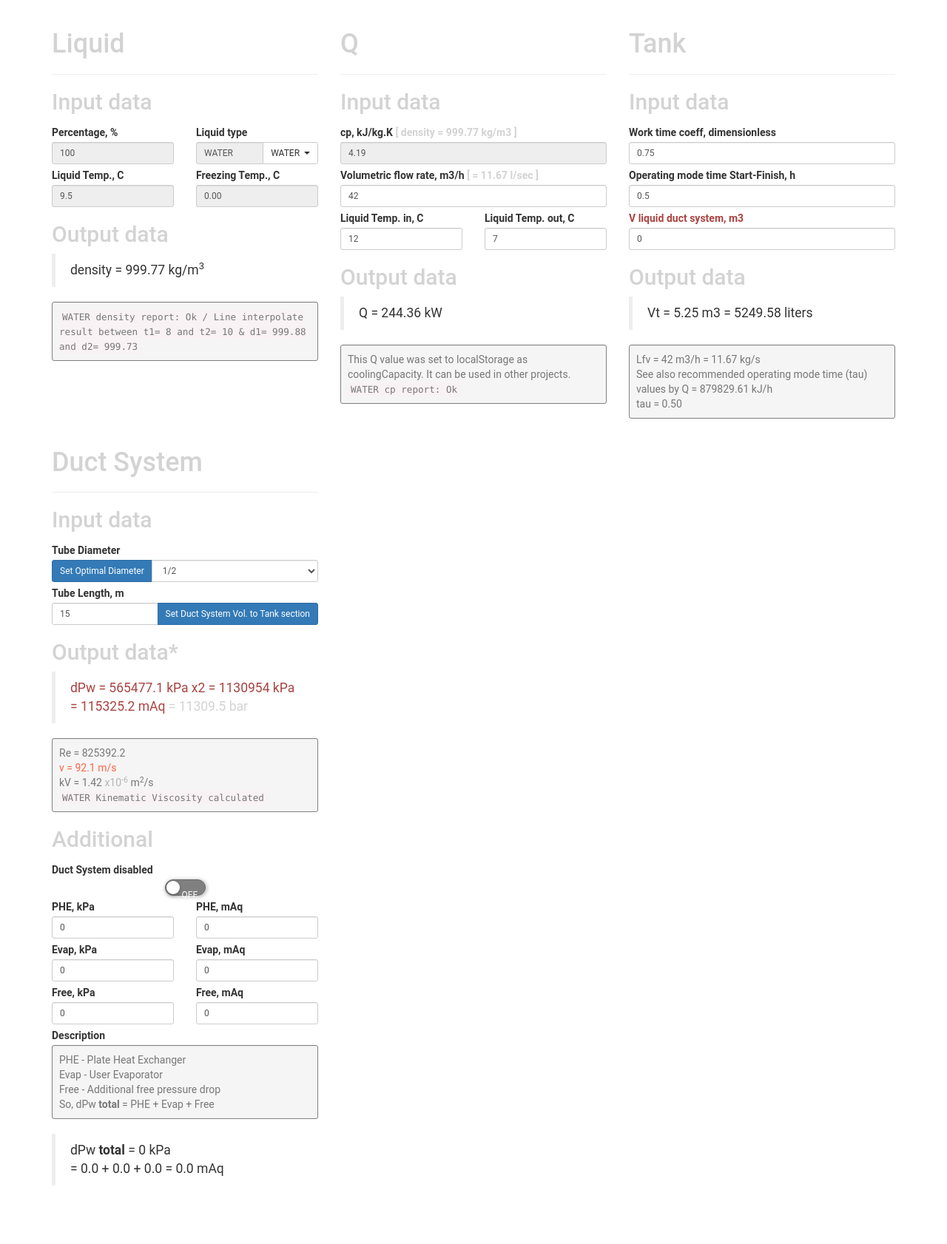
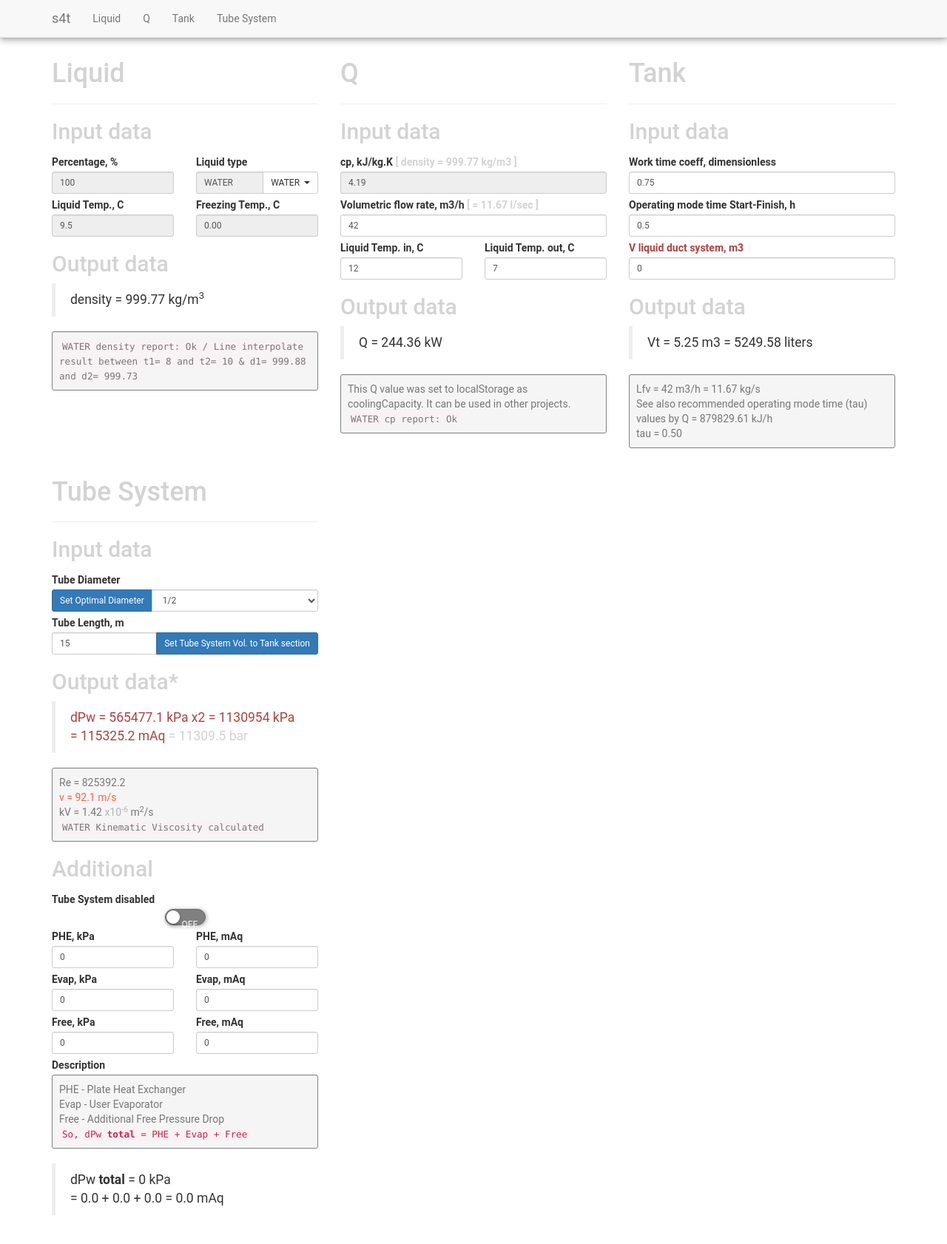
Before and after one commit to pravosleva/auxiliary-calc, a React app: page / in a window 1280 px wide. Shown: the whole page at 74% size. Built offline with nearby package versions, Linux system fonts and the light colour scheme.

Commit message:
Updates
- DuctSystem renamed to TubeSystem
- Local navigation added as Nav component
- TODO: Need to add modal for additional comments

```diff
--- a/package.json
+++ b/package.json
@@ -3,6 +3,7 @@
   "version": "0.1.0",
   "private": true,
   "dependencies": {
+    "jquery": "^3.3.1",
     "rc-switch": "^1.6.0",
     "react": "^15.6.1",
     "react-dom": "^15.6.1",
--- a/src/components/AsyncApp.js
+++ b/src/components/AsyncApp.js
@@ -3,7 +3,8 @@ import '../css/index.css';
 import Q from './Q';
 import Liquid from './Liquid';
 import Tank from './Tank';
-import DuctSystem from './DuctSystem';
+import TubeSystem from './TubeSystem';
+import Nav from './Nav';
 
 /*
 *                             COMPONENT STRUCTURE
@@ -19,7 +20,9 @@ import DuctSystem from './DuctSystem';
 class AsyncApp extends Component {
   render() {
     return (
-      <div className='container' style={{marginBottom:'35px'}}>
+      <div>
+        <Nav />
+        <div className='container' style={{marginBottom:'35px', marginTop:'40px'}}>
           <div className='row'>
 
             <div className='col-lg-4 col-md-4 col-sm-6 col-xs-12'>
@@ -49,7 +52,8 @@ class AsyncApp extends Component {
           </div>
           <div className='row'>
             <div className='col-lg-4 col-md-4 col-sm-6 col-xs-12'>
-            <DuctSystem {...this.props} />
+              <TubeSystem {...this.props} />
+            </div>
           </div>
         </div>
       </div>
--- a/src/components/Liquid/LiquidParameters.js
+++ b/src/components/Liquid/LiquidParameters.js
@@ -32,8 +32,9 @@ let LiquidParameters = (function() {
           });
           if (percentage > 45.0 || percentage < 25.0) {
             msg = `Кинематическая вязкость может быть расчитана корректно для ${liquidType} 20% .. 52%`;
+            result = 0.0;
           } else {
-            msg = `Kinematic Viscosity ${liquidType} ${percentage}% t = ${temperature} C`;
+            msg = `Kinematic Viscosity ${liquidType} ${percentage}% for t = ${temperature} C`;
           }
           break;
         case 'MPG':
--- a/src/components/Liquid/index.js
+++ b/src/components/Liquid/index.js
@@ -77,7 +77,7 @@ class Glycole extends Component {
       percentageRange = LiquidParameters.density({liquidType, temperature, percentage}).diagram.percentage;
     return (
       <div>
-        <h1>Liquid</h1>
+        <h1 id='liquid'>Liquid</h1>
         <hr />
 
         <h2>Input data</h2>
--- /dev/null
+++ b/src/components/Nav/index.js
@@ -0,0 +1,42 @@
+import React, { Component } from 'react';
+import LiquidParameters from '../Liquid/LiquidParameters';// For cp calc
+
+//css..
+
+class Nav extends Component {
+  constructor(props){
+    super(props);
+    //this.state = {};
+    //this.axiosReqForClientlist = this.axiosReqForClientlist.bind(this);
+    this.toggler = this.toggler.bind(this);
+  }
+  toggler (e) {
+    e.stopPropagation();
+    // will be done by jQuery for .scroll-by-local-link
+  }
+  render() {
+    return (
+      <nav className='navbar navbar-default navbar-fixed-top shadow'>
+        <div className='container'>
+          <div className='navbar-header'>
+            <button className='navbar-toggle collapsed' type='button' data-toggle='collapse' data-target='#navbar-collapse' aria-expanded='false'>
+              Toggle navigation
+            </button>
+            <a className='navbar-brand' href='/'>s4t</a>
+          </div>
+          <div className='collapse navbar-collapse' id='navbar-collapse'>
+            <ul className='nav navbar-nav navbar-left'>
+              <li><a href='#liquid' className='scroll-by-local-link' onClick={this.toggler}>Liquid</a></li>
+              <li><a href='#q' className='scroll-by-local-link' onClick={this.toggler}>Q</a></li>
+              <li><a href='#tank' className='scroll-by-local-link' onClick={this.toggler}>Tank</a></li>
+              <li><a href='#tubeSystem' className='scroll-by-local-link' onClick={this.toggler}>Tube System</a></li>
+            </ul>
+          </div>
+        </div>
+
+      </nav>
+    );
+  }
+}
+
+export default Nav;
--- a/src/components/Q/index.js
+++ b/src/components/Q/index.js
@@ -72,7 +72,7 @@ class Q extends Component {
 
     return (
       <div>
-        <h1>Q</h1>
+        <h1 id='q'>Q</h1>
         <hr />
 
         <h2>Input data</h2>
--- a/src/components/Tank/index.js
+++ b/src/components/Tank/index.js
@@ -75,7 +75,7 @@ class Tank extends Component {
 
     return (
       <div>
-        <h1>Tank</h1>
+        <h1 id='tank'>Tank</h1>
         <hr />
 
         <h2>Input data</h2>
--- a/src/components/DuctSystem/index.js
+++ b/src/components/TubeSystem/index.js
@@ -5,7 +5,7 @@ import LiquidParameters from '../Liquid/LiquidParameters';// For cp calc
 import Switch from 'rc-switch';
 import '../../css/rc-switch-custom.css';
 
-class DuctSystem extends Component {
+class TubeSystem extends Component {
   constructor(props){
     super(props);
     //this.state = {};
@@ -20,7 +20,7 @@ class DuctSystem extends Component {
     let {
       tubeDiameter, tubeLength, diameterOptions,
       PHE_dPw_kPa, PHE_dPw_mAq, Evap_dPw_kPa, Evap_dPw_mAq, free_dPw_kPa, free_dPw_mAq,
-      enableDuctSystem_switcher,
+      enableTubeSystem_switcher,
     } = obj.TubePressureDropFormState;
     switch(propName){
       case 'tubeDiameter': tubeDiameter = Number(e.target.value); break;
@@ -54,12 +54,12 @@ class DuctSystem extends Component {
     this.props.updateTubePressureDropFormState({
       tubeDiameter, tubeLength, diameterOptions,
       PHE_dPw_kPa, PHE_dPw_mAq, Evap_dPw_kPa, Evap_dPw_mAq, free_dPw_kPa, free_dPw_mAq,
-      enableDuctSystem_switcher,
+      enableTubeSystem_switcher,
     });
   }
   setLiquidVolumeToTankSection () {
     const { obj } = this.props;
-    let { tubeDiameter, tubeLength, diameterOptions, PHE_dPw_kPa, PHE_dPw_mAq, Evap_dPw_kPa, Evap_dPw_mAq, free_dPw_kPa, free_dPw_mAq, enableDuctSystem_switcher } = obj.TubePressureDropFormState;
+    let { tubeDiameter, tubeLength, diameterOptions, PHE_dPw_kPa, PHE_dPw_mAq, Evap_dPw_kPa, Evap_dPw_mAq, free_dPw_kPa, free_dPw_mAq, enableTubeSystem_switcher } = obj.TubePressureDropFormState;
     let { workTimeCoefficient, operatingModeTime, totalLiquidDuctSystemVolume } = obj.TankFormState,
       liquidVolumeInTubes = (Math.PI*(tubeDiameter/2)*tubeLength)*2; // x2 - т.к. туда и обратно
     this.props.updateTankFormState({ workTimeCoefficient, operatingModeTime, totalLiquidDuctSystemVolume: liquidVolumeInTubes });
@@ -69,7 +69,7 @@ class DuctSystem extends Component {
     myPromise.then(() => {
       const { obj } = this.props;
       let { liquidType, temperature, percentage } = obj.LiquidFormState,
-        { tubeDiameter, tubeLength, diameterOptions, PHE_dPw_kPa, PHE_dPw_mAq, Evap_dPw_kPa, Evap_dPw_mAq, free_dPw_kPa, free_dPw_mAq, enableDuctSystem_switcher } = obj.TubePressureDropFormState,
+        { tubeDiameter, tubeLength, diameterOptions, PHE_dPw_kPa, PHE_dPw_mAq, Evap_dPw_kPa, Evap_dPw_mAq, free_dPw_kPa, free_dPw_mAq, enableTubeSystem_switcher } = obj.TubePressureDropFormState,
         volumetricFlowRate = obj.QFormState.volumetricFlowRate,
         kinematicViscosity = LiquidParameters.getKinematicViscosity({ liquidType, percentage, temperature }).result;
       for(let i=0, max=diameterOptions.length; i<max; i++){
@@ -87,7 +87,7 @@ class DuctSystem extends Component {
         }
       }
 
-      this.props.updateTubePressureDropFormState({ tubeDiameter, tubeLength, diameterOptions, PHE_dPw_kPa, PHE_dPw_mAq, Evap_dPw_kPa, Evap_dPw_mAq, free_dPw_kPa, free_dPw_mAq, enableDuctSystem_switcher });
+      this.props.updateTubePressureDropFormState({ tubeDiameter, tubeLength, diameterOptions, PHE_dPw_kPa, PHE_dPw_mAq, Evap_dPw_kPa, Evap_dPw_mAq, free_dPw_kPa, free_dPw_mAq, enableTubeSystem_switcher });
     })
     .then(() => {
       const { obj } = this.props;
@@ -95,7 +95,7 @@ class DuctSystem extends Component {
         {
           tubeDiameter, tubeLength, diameterOptions,
           //PHE_dPw_kPa, PHE_dPw_mAq, Evap_dPw_kPa, Evap_dPw_mAq,
-          //enableDuctSystem_switcher,
+          //enableTubeSystem_switcher,
         } = obj.TubePressureDropFormState,
         liquidVolumeInTubes = (Math.PI*(tubeDiameter/2)*tubeLength)*2; // x2 - т.к. туда и обратно
       this.props.updateTankFormState({ workTimeCoefficient, operatingModeTime, totalLiquidDuctSystemVolume: liquidVolumeInTubes });
@@ -105,16 +105,16 @@ class DuctSystem extends Component {
     })
     .catch((err) => {alert(err)})
   }
-  enableDuctSystem (ev) {
+  enableTubeSystem (ev) {
     let { TubePressureDropFormState } = this.props.obj;
-    TubePressureDropFormState.enableDuctSystem_switcher = !TubePressureDropFormState.enableDuctSystem_switcher;
+    TubePressureDropFormState.enableTubeSystem_switcher = !TubePressureDropFormState.enableTubeSystem_switcher;
     this.props.updateTubePressureDropFormState( TubePressureDropFormState );
   }
   render() {
     const { obj } = this.props;
     let { liquidType, temperature, percentage } = obj.LiquidFormState;
     //let { liquidTemperatureIn, liquidTemperatureOut } = obj.QFormState;
-    let { tubeDiameter, tubeLength, diameterOptions, PHE_dPw_kPa, PHE_dPw_mAq, Evap_dPw_kPa, Evap_dPw_mAq, free_dPw_kPa, free_dPw_mAq, enableDuctSystem_switcher } = obj.TubePressureDropFormState;
+    let { tubeDiameter, tubeLength, diameterOptions, PHE_dPw_kPa, PHE_dPw_mAq, Evap_dPw_kPa, Evap_dPw_mAq, free_dPw_kPa, free_dPw_mAq, enableTubeSystem_switcher } = obj.TubePressureDropFormState;
     let cpObj = LiquidParameters.cp({ liquidType, percentage, temperature }),
       cp = cpObj.result, cpError = cpObj.error, cpReport = cpObj.report,
       density = obj.QFormState.density,
@@ -140,7 +140,7 @@ class DuctSystem extends Component {
 
     return (
       <div>
-        <h1>Duct System</h1>
+        <h1 id='tubeSystem'>Tube System</h1>
         <hr />
 
         <h2>Input data</h2>
@@ -181,7 +181,7 @@ class DuctSystem extends Component {
           <input type='number' style={{MozAppearance:'textfield'}} className='form-control input-sm' value={tubeLength} onChange={this.changeTubePressureDropFormState.bind(this, 'tubeLength')} />
           <span className='input-group-btn'>
             <button onClick={this.setLiquidVolumeToTankSection} className='btn btn-sm btn-primary'
-              style={{marginBottom: '0px'}}>Set Duct System Vol. to Tank section</button>
+              style={{marginBottom: '0px'}}>Set Tube System Vol. to Tank section</button>
           </span>
         </div>
 
@@ -198,13 +198,13 @@ class DuctSystem extends Component {
         </div>
 
         <h2>Additional</h2>
-        <label>Duct System {enableDuctSystem_switcher ? `enabled` : `disabled`}</label>
+        <label>Tube System {enableTubeSystem_switcher ? `enabled` : `disabled`}</label>
         <br />
         <center>
           <Switch
             id={"_nothing"}
-            onChange={this.enableDuctSystem.bind(this)}
-            checked={enableDuctSystem_switcher}
+            onChange={this.enableTubeSystem.bind(this)}
+            checked={enableTubeSystem_switcher}
             checkedChildren={'ON'}
             unCheckedChildren={'OFF'}
 
@@ -244,12 +244,12 @@ class DuctSystem extends Component {
         <div className='well well-sm text-muted' style={{marginTop:'0px'}}>
           PHE - Plate Heat Exchanger<br/>
           Evap - User Evaporator<br />
-          Free - Additional free pressure drop<br />
-          So, dPw <b>total</b> = {enableDuctSystem_switcher ? `Duct System* + ` : null}PHE + Evap + Free
+          Free - Additional Free Pressure Drop<br />
+          <code>So, dPw <b>total</b> = {enableTubeSystem_switcher ? `Tube System* + ` : null}PHE + Evap + Free</code>
         </div>
         <blockquote>
-          dPw <b>total</b> = {((enableDuctSystem_switcher ? Number(ductSystemPressureDrop.kPa)*2 : 0.0) +Number(PHE_dPw_kPa)+Number(Evap_dPw_kPa)+Number(free_dPw_kPa)).toFixed(0)} kPa<br/>
-          = {enableDuctSystem_switcher ? `${(ductSystemPressureDrop.kPa*2*0.1019716).toFixed(1)} + ` : null}{Number(PHE_dPw_mAq).toFixed(1)} + {Number(Evap_dPw_mAq).toFixed(1)} + {Number(free_dPw_mAq).toFixed(1)} = {( (enableDuctSystem_switcher ? Number(ductSystemPressureDrop.kPa*2*0.1019716) : 0.0)+Number(PHE_dPw_mAq)+Number(Evap_dPw_mAq)+Number(free_dPw_mAq)).toFixed(1)} mAq
+          dPw <b>total</b> = {((enableTubeSystem_switcher ? Number(ductSystemPressureDrop.kPa)*2 : 0.0) +Number(PHE_dPw_kPa)+Number(Evap_dPw_kPa)+Number(free_dPw_kPa)).toFixed(0)} kPa<br/>
+          = {enableTubeSystem_switcher ? `${(ductSystemPressureDrop.kPa*2*0.1019716).toFixed(1)} + ` : null}{Number(PHE_dPw_mAq).toFixed(1)} + {Number(Evap_dPw_mAq).toFixed(1)} + {Number(free_dPw_mAq).toFixed(1)} = {( (enableTubeSystem_switcher ? Number(ductSystemPressureDrop.kPa*2*0.1019716) : 0.0)+Number(PHE_dPw_mAq)+Number(Evap_dPw_mAq)+Number(free_dPw_mAq)).toFixed(1)} mAq
         </blockquote>
 
       </div>
@@ -257,4 +257,4 @@ class DuctSystem extends Component {
   }
 }
 
-export default DuctSystem;
+export default TubeSystem;
--- a/src/css/index.css
+++ b/src/css/index.css
@@ -24,3 +24,7 @@ label {
 .well { border-color: gray; }
 
 pre { margin-top: 10px; margin-bottom: 10px; }
+
+.shadow {
+  box-shadow: rgba(0, 0, 0, 0.14) 0px 0px 4px, rgba(0, 0, 0, 0.28) 0px 4px 8px
+}
```
Also changed, not shown: public/index.html (+14 -0 lines), 1 other file. Lines whose indentation alone changed are shown as unchanged.
